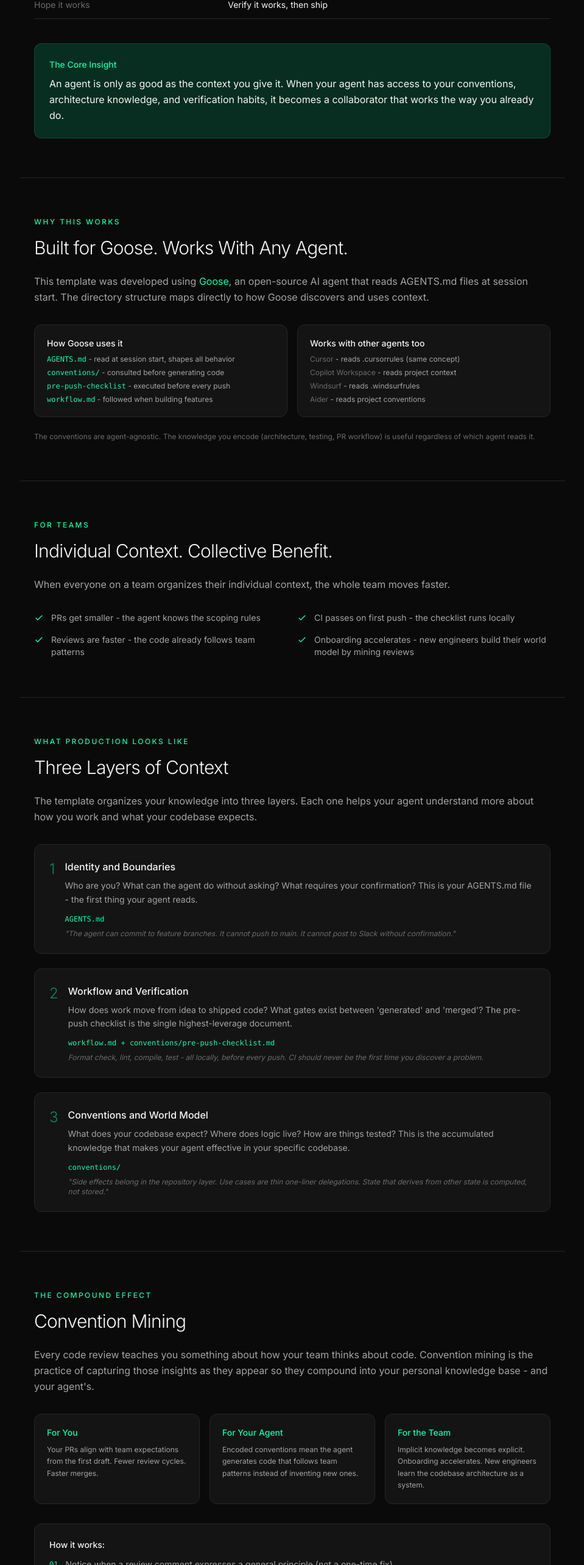
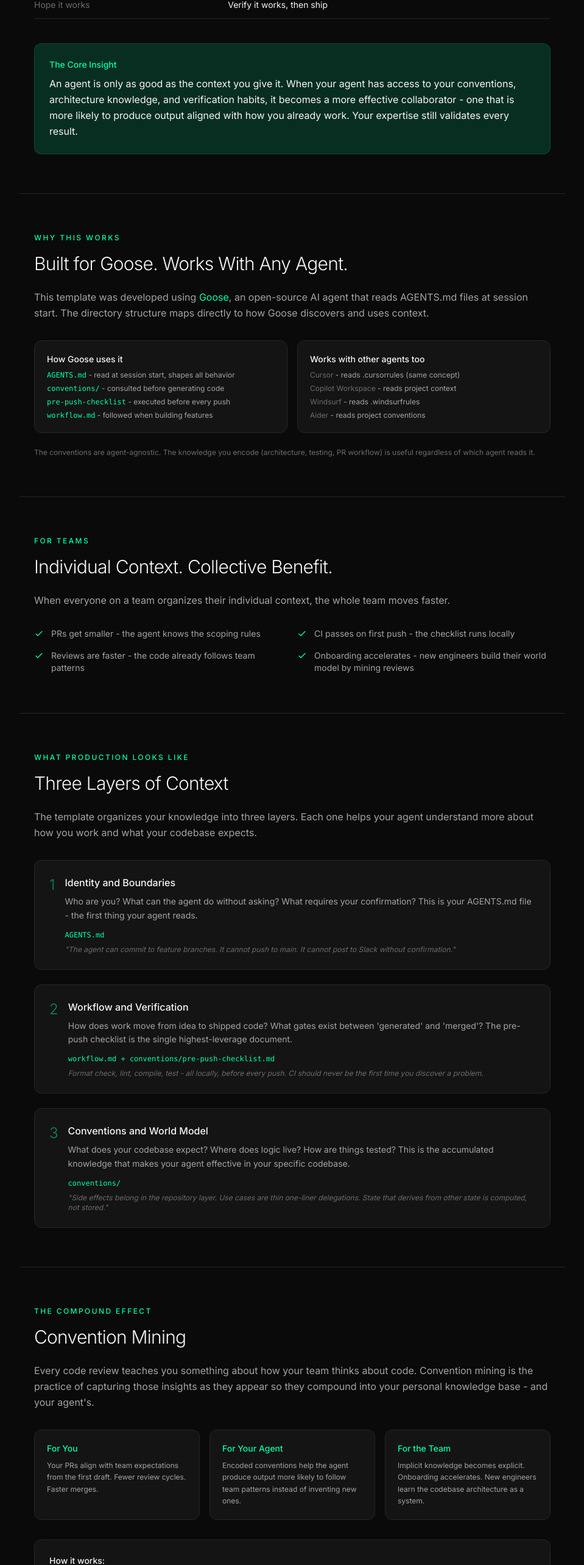
Before and after one commit to dakotafabro/production-agent-workflow-site, a Next.js app: page / in a window 1280 px wide. Shown: the part 1596-4162 px from the top of the page at 61% size, without its empty margins (160-1119 px from the left). Built offline with nearby package versions, Linux system fonts and the light colour scheme.

Commit message:
Reframe correctness claims: practitioner expertise validates output

```diff
--- a/app/page.tsx
+++ b/app/page.tsx
@@ -121,7 +121,7 @@ export default function Home() {
           <p className="text-[var(--text-primary)] leading-relaxed">
             An agent is only as good as the context you give it. When your agent has access to
             your conventions, architecture knowledge, and verification habits, it becomes a
-            collaborator that works the way you already do.
+            more effective collaborator - one that is more likely to produce output aligned with how you already work. Your expertise still validates every result.
           </p>
         </div>
       </section>
@@ -275,7 +275,7 @@ export default function Home() {
           />
           <BenefitCard
             title="For Your Agent"
-            description="Encoded conventions mean the agent generates code that follows team patterns instead of inventing new ones."
+            description="Encoded conventions help the agent produce output more likely to follow team patterns instead of inventing new ones."
           />
           <BenefitCard
             title="For the Team"
```
